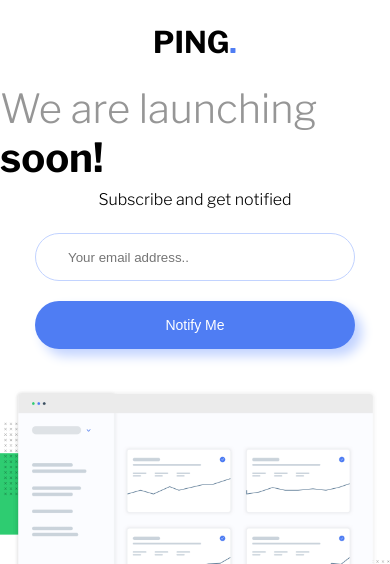
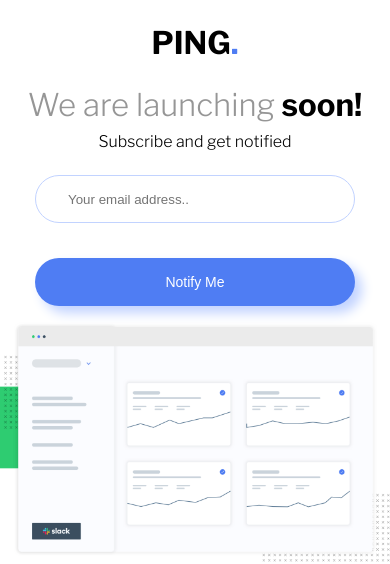
Before and after one commit to Nizzr/ping-coming-soon-page, a plain HTML site: page index.html in a window 390 px wide. Shown: the top 564 px of the page. Drawn offline with nearby package versions, Linux system fonts and the light colour scheme.

Commit message:
Fix responsivity

```diff
--- a/index.html
+++ b/index.html
@@ -21,8 +21,9 @@
   <form id="form">
     <input title="email-holder" placeholder="Your email address.." type="text" name="notify-me" id="email">
     <button id="button">Notify Me</button>
+    <span id="text"></span>
   </form>
-  <span id="text"></span>
+
 
   <img class="illustration" src="./images/illustration-dashboard.png" alt="illustration">
 
--- a/style.css
+++ b/style.css
@@ -22,7 +22,7 @@
     overflow: hidden;
     height: 100vh;
     font-family: 'Libre Franklin', sans-serif;
-    font-size: 20px;
+    font-size: 1.3rem;
     display: flex;
     flex-direction: column;
     align-items: center;
@@ -54,7 +54,10 @@
 }
 
 form {
-    margin-bottom: 2em;
+    margin-bottom: 1rem;
+    display: flex;
+    flex-wrap: wrap;
+    max-width: 36rem;
 }
 
 input {
@@ -73,9 +76,8 @@
     font-weight: 300;
     font-style: italic;
     color: var(--light-red);
-    position: absolute;
-    top: 15rem;
-    left: 32rem;
+    margin:1rem 0 0 0;
+
 }
 
 #button {
@@ -173,12 +175,13 @@
 /* Mobile */
 
 @media only screen and (max-width: 600px) {
-    h1 {}
+    h1 {
+        font-size: 1.5em;
+    }
 
     form {
         display: grid;
-        grid-template-rows: 1fr 1fr;
-        grid-gap: 1em;
+        grid-template-rows: 1fr .5fr 1fr;
     }
 
     input,
@@ -190,6 +193,16 @@
     .illustration {
         width: 25rem;
     }
+    /* Elements order */
+
+    #text {order: 1}
+    input {order: 0;}
+    button {order: 2;}
+    #text {
+        margin: .6rem 0;
+        height: 1rem;
+    }
+
 }
 
 
```
